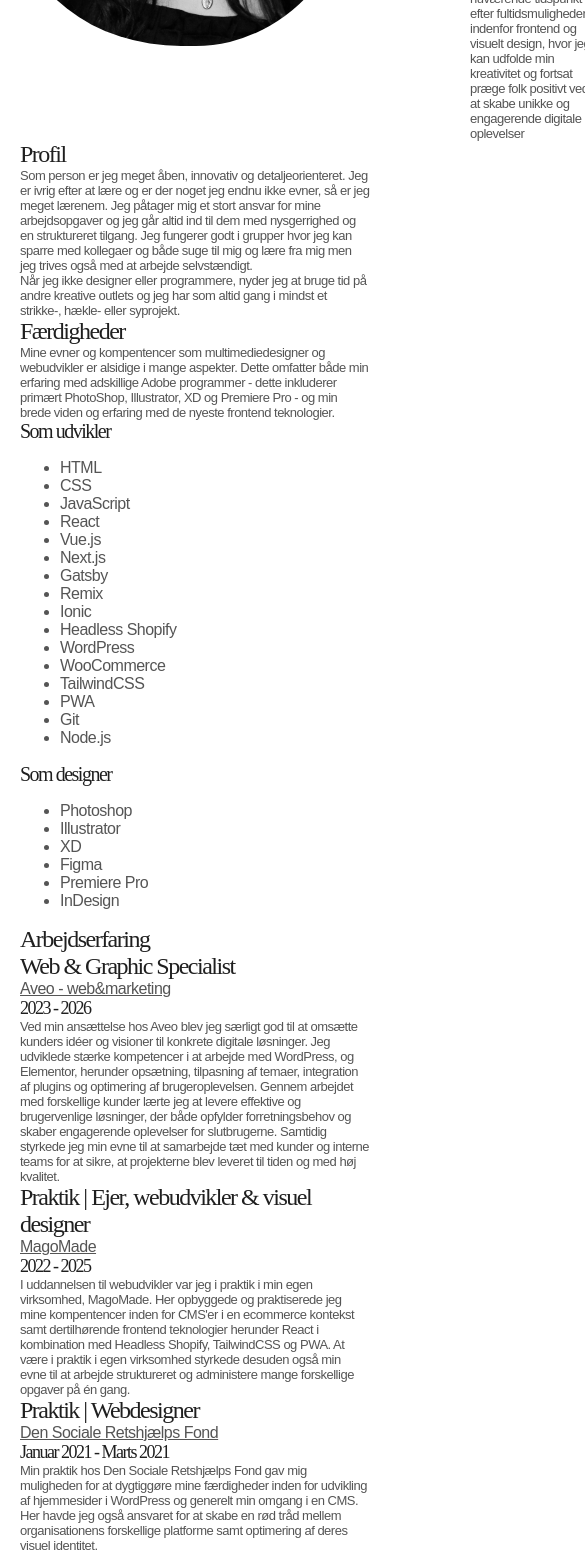
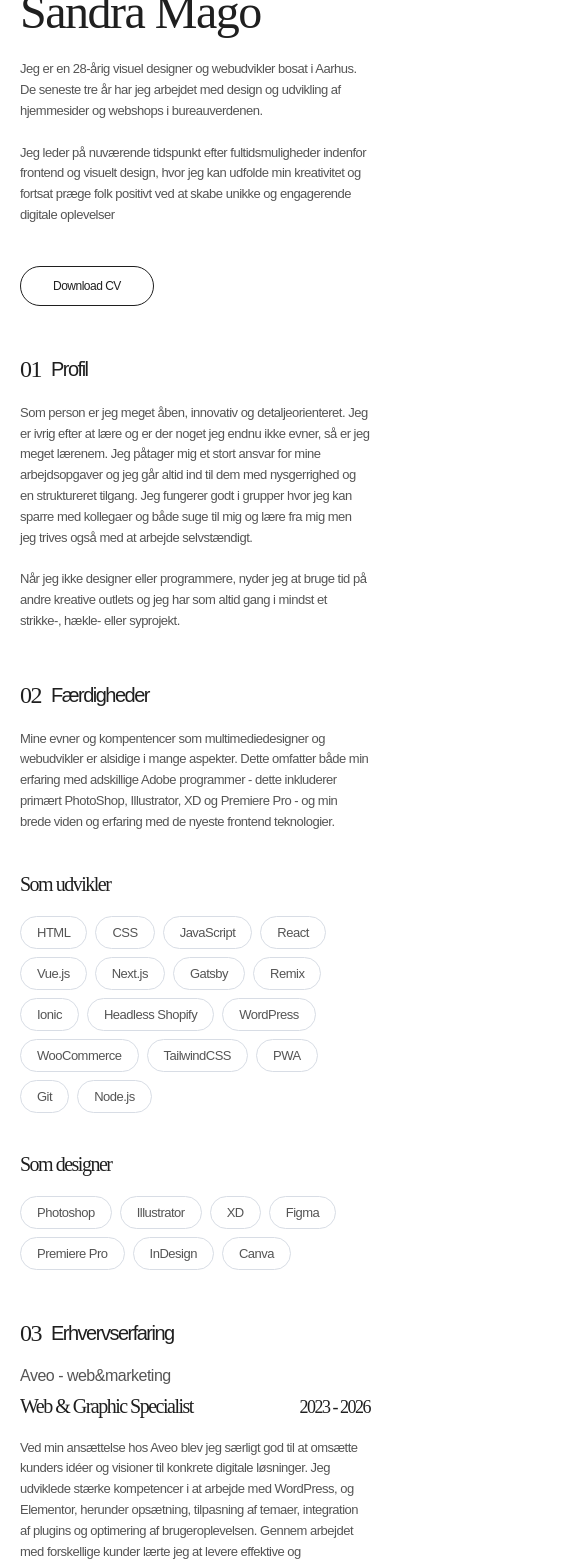
Before and after one commit to sandramago/portfolio, a React (Vite) app: page /om in a window 390 px wide. Shown: the part 432-1995 px from the top of the page, 585 px wide, since content can reach past the window. Built offline with nearby package versions, Linux system fonts and the light colour scheme.

Commit message:
Styling af om side

```diff
--- a/src/App.css
+++ b/src/App.css
@@ -1,3 +1,4 @@
+/***** Generelt *****/
 /* Desktop */
 body {
   margin: 0;
@@ -36,7 +37,7 @@ section {
 /* Tablet */
 @media (max-width: 1024px) {
   section {
-  padding: 7px 30px;
+  padding: 70px 30px;
 }
 
 .btn {
@@ -89,6 +90,7 @@ section {
   border: 1px solid #d8dde5;
   border-radius: 100px;
   background-color: transparent;
+  z-index: 99;
   transition: 0.2s ease-in-out;
 }
 
@@ -159,6 +161,7 @@ li > a:hover::after, li > a.active-nav::after {
   background: #1f1f1f;
 }
 
+/* Mobilmenu */
 .menu-icon {
   display: none;
   flex-direction: column;
@@ -175,7 +178,6 @@ li > a:hover::after, li > a.active-nav::after {
   transition: all 0.3s ease;
 }
 
-/* Mobilnavigation */
 @media (max-width: 768px) {
   .nav-desktop {
     display: none;
@@ -188,7 +190,7 @@ li > a:hover::after, li > a.active-nav::after {
 .mobile-menu {
   position: fixed;
   top: 0;
-  left: -100%; /* start off-screen */
+  left: -100%;
   width: 100%;
   height: 100%;
   background: rgba(255,255,255,0.95);
@@ -306,7 +308,6 @@ li > a:hover::after, li > a.active-nav::after {
   .link-container a {
   font-size: 12px;
 }
-
 }
 
 .secondary-footer {
@@ -607,7 +608,7 @@ li > a:hover::after, li > a.active-nav::after {
 }
 
 .heading-text-container {
-  gap: 50px;
+  gap: 40px;
   padding-bottom: 60px;
 }
 
@@ -635,26 +636,13 @@ li > a:hover::after, li > a.active-nav::after {
 
 /***** Om - underside *****/
 .about-subpage {
-  padding: 175px 50px 140px;
-}
-
-/* Tablet */
-@media (max-width: 1024px) {
-  .about-subpage {
-    padding: 145px 30px 110px;
-}
-}
-
-/* Mobil */
-@media (max-width: 767px) {
-  .about-subpage {
-  padding: 130px 20px 90px;
-}
+  padding: 100px 50px 140px;
 }
 
 .image-text-container {
   display: flex;
   flex-direction: row;
+  align-items: center;
   gap: 100px;
 }
 
@@ -663,9 +651,33 @@ li > a:hover::after, li > a.active-nav::after {
 }
 
 .about-image {
-  width: 350px;
-  height: 350px;
+  width: 50%;
   object-fit: cover;
+}
+
+/* Tablet */
+@media (max-width: 1024px) {
+  .about-subpage {
+    padding: 100px 30px 110px;
+}
+.image-text-container {
+  gap: 40px;
+}
+}
+
+/* Mobil */
+@media (max-width: 767px) {
+  .about-subpage {
+  padding: 90px 20px 90px;
+}
+
+.image-text-container {
+  flex-direction: column;
+}
+
+.about-image {
+  width: 100%;
+}
 }
 
 .shape {
@@ -690,6 +702,154 @@ li > a:hover::after, li > a.active-nav::after {
 
 .about-subpage-text {
   text-align: start;
+  padding-bottom: 40px;
+}
+
+.about-subpage p {
+  line-height: 1.3rem;
+}
+
+.profile {
+  padding-top: 100px;
+  display: flex;
+  flex-direction: row;
+  justify-content: space-between;
+  gap: 100px;
+}
+
+.profile p {
+  width: 800px;
+}
+
+.profile-heading-container {
+ position: sticky !important;
+  position: -webkit-sticky;
+  display: flex;
+  flex-direction: column;
+  top: 80px;
+  height: fit-content;
+}
+
+.profile-heading-container h6 {
+  font-size: 56px;
+  padding-bottom: 10px;
+}
+
+.profile-heading-container h2 {
+  font-size: 24px;
+  font-family: Arial, sans-serif;
+}
+
+.skills {
+    width: 800px;
+}
+
+.skills p {
+  padding-bottom: 40px;
+}
+
+.skills ul {
+  display: flex;
+  flex-direction: row;
+  flex-wrap: wrap;
+  gap: 8px;
+  margin: 0;
+  margin-top: 20px;
+  padding: 0;
+}
+
+.skills li {
+  list-style: none;
+  border: 1px solid #d8dde5;
+  border-radius: 100px;
+  padding: 8px 16px;
+  font-size: 13px;
+}
+
+.developer-skills {
+  padding-bottom: 40px;
+}
+
+.experiences {
+  width: 800px;
+}
+
+.experience-container {
+  padding-bottom: 40px;
+}
+
+.experience-container h5 {
+  padding-top: 10px;
+}
+
+.heading-container {
+  display: flex;
+  justify-content: space-between;
+  align-items: end;
+  padding-bottom: 20px;
+}
+
+.experience-link {
+  text-decoration: none;
+}
+
+/* Tablet */
+@media (max-width: 1024px) {
+.profile {
+  gap: 40px;
+  padding-top: 70px;
+}
+
+.profile p {
+  width: 100%;
+}
+
+.profile-heading-container h6 {
+    font-size: 48px;
+}
+
+.profile-heading-container h2 {
+  font-size: 20px;
+}
+
+.profile-heading-container {
+  width: 200px;
+}
+
+.skills {
+  width: 100%;
+}
+
+.experiences {
+  width: 100%;
+}
+}
+
+/* Mobil */
+@media (max-width: 767px) {
+.profile {
+padding-top: 50px;
+flex-direction: column;
+gap: 20px;
+}
+
+.profile-heading-container h6 {
+  font-size: 24px;
+  padding: 0;
+}
+
+.profile-heading-container h2 {
+  font-size: 20px;
+  padding-bottom: 2px;
+}
+
+.profile-heading-container {
+  width: 100%;
+  position: unset !important;
+  flex-direction: row;
+  gap: 10px;
+  align-items: end;
+}
 }
 
 /***** 404 - underside *****/
--- a/src/components/About.jsx
+++ b/src/components/About.jsx
@@ -1,3 +1,5 @@
+import { Link } from "react-router-dom";
+
 export default function About() {
   return (
     <section id="om" className="about">
@@ -18,9 +20,9 @@ export default function About() {
           og erhverve mig nye.
         </p>
       </div>
-      <a href="/om" className="btn">
+      <Link to="/om" className="btn">
         Lær mig bedre at kende
-      </a>
+      </Link>
     </section>
   );
 }
--- a/src/subpages/AboutPage.jsx
+++ b/src/subpages/AboutPage.jsx
@@ -1,73 +1,75 @@
 import React from "react";
 import { Link } from "react-router-dom";
+import cvPDF from "../assets/Sandra-Mago-CV-2026.pdf";
 
 export default function AboutPage() {
   return (
     <section className="about-subpage">
       <div className="image-text-container">
         <img src="/src/assets/sandra-mago.webp" className="about-image shape" />
-
+        <div>
           <div className="about-subpage-text">
             <h1>Sandra Mago</h1>
 
             <p>
-            Jeg er en 28-årig visuel designer og webudvikler bosat i Aarhus. De
-            seneste tre år har jeg arbejdet med design og udvikling af
-            hjemmesider og webshops i bureauverdenen. <br></br><br></br>
-            jeg leder på nuværende tidspunkt efter fultidsmuligheder indenfor
-            frontend og visuelt design, hvor jeg kan udfolde min kreativitet og
-            fortsat præge folk positivt ved at skabe unikke og engagerende
+              Jeg er en 28-årig visuel designer og webudvikler bosat i Aarhus.
+              De seneste tre år har jeg arbejdet med design og udvikling af
+              hjemmesider og webshops i bureauverdenen. <br></br>
+              <br></br>
+              Jeg leder på nuværende tidspunkt efter fultidsmuligheder indenfor
+              frontend og visuelt design, hvor jeg kan udfolde min kreativitet
+              og fortsat præge folk positivt ved at skabe unikke og engagerende
               digitale oplevelser
             </p>
           </div>
-      </div>
-
-      <div
-            className="profile-container"
-            id="profil"
+          <Link
+            to={cvPDF}
+            target="_blank"
+            rel="noopener noreferrer"
+            className="btn"
           >
-            <div>
-              <div>
-                <h4>Profil</h4>
-              </div>
-              <div>
-                <p>
-                  Som person er jeg meget åben, innovativ og detaljeorienteret.
-                  Jeg er ivrig efter at lære og er der noget jeg endnu ikke
-                  evner, så er jeg meget lærenem. Jeg påtager mig et stort
-                  ansvar for mine arbejdsopgaver og jeg går altid ind til dem
-                  med nysgerrighed og en struktureret tilgang. Jeg fungerer godt
-                  i grupper hvor jeg kan sparre med kollegaer og både suge til
-                  mig og lære fra mig men jeg trives også med at arbejde
-                  selvstændigt.
-                </p>
-                <p>
-                  Når jeg ikke designer eller programmere, nyder jeg at bruge
-                  tid på andre kreative outlets og jeg har som altid gang i
-                  mindst et strikke-, hækle- eller syprojekt.
-                </p>
+            Download CV
+          </Link>
         </div>
       </div>
 
-            <div className="skills-container">
       <div>
-                <h4>
-                  Færdigheder
-                </h4>
+        <div className="profile">
+          <div className="profile-heading-container">
+            <h6>01</h6>
+            <h2>Profil</h2>
           </div>
-              <div>
+
           <p>
-                  Mine evner og kompentencer som multimediedesigner og
-                  webudvikler er alsidige i mange aspekter. Dette omfatter både
-                  min erfaring med adskillige Adobe programmer - dette
-                  inkluderer primært PhotoShop, Illustrator, XD og Premiere Pro
-                  - og min brede viden og erfaring med de nyeste frontend
-                  teknologier.
+            Som person er jeg meget åben, innovativ og detaljeorienteret. Jeg er
+            ivrig efter at lære og er der noget jeg endnu ikke evner, så er jeg
+            meget lærenem. Jeg påtager mig et stort ansvar for mine
+            arbejdsopgaver og jeg går altid ind til dem med nysgerrighed og en
+            struktureret tilgang. Jeg fungerer godt i grupper hvor jeg kan
+            sparre med kollegaer og både suge til mig og lære fra mig men jeg
+            trives også med at arbejde selvstændigt. <br></br>
+            <br></br>
+            Når jeg ikke designer eller programmere, nyder jeg at bruge tid på
+            andre kreative outlets og jeg har som altid gang i mindst et
+            strikke-, hækle- eller syprojekt.
           </p>
+        </div>
 
-                <h5>
-                  Som udvikler
-                </h5>
+        <div className="profile">
+          <div className="profile-heading-container">
+            <h6>02</h6>
+            <h2>Færdigheder</h2>
+          </div>
+          <div className="skills">
+            <p>
+              Mine evner og kompentencer som multimediedesigner og webudvikler
+              er alsidige i mange aspekter. Dette omfatter både min erfaring med
+              adskillige Adobe programmer - dette inkluderer primært PhotoShop,
+              Illustrator, XD og Premiere Pro - og min brede viden og erfaring
+              med de nyeste frontend teknologier.
+            </p>
+            <div className="developer-skills">
+              <h5>Som udvikler</h5>
               <ul>
                 <li>HTML</li>
                 <li>CSS</li>
@@ -86,10 +88,9 @@ export default function AboutPage() {
                 <li>Git</li>
                 <li>Node.js</li>
               </ul>
-
-                <h5>
-                  Som designer
-                </h5>
+            </div>
+            <div className="designer-skills">
+              <h5>Som designer</h5>
               <ul>
                 <li>Photoshop</li>
                 <li>Illustrator</li>
@@ -97,84 +98,79 @@ export default function AboutPage() {
                 <li>Figma</li>
                 <li>Premiere Pro</li>
                 <li>InDesign</li>
+                <li>Canva</li>
               </ul>
             </div>
           </div>
+        </div>
 
-            <div className="experiences-container">
-              <div>
-                <h4>
-                  Arbejdserfaring
-                </h4>
+        <div className="profile">
+          <div className="profile-heading-container">
+            <h6>03</h6>
+            <h2>Erhvervserfaring</h2>
           </div>
-              <div>
-                <div>
-                  <h4>
-                    Web & Graphic Specialist
-                  </h4>
-                  <Link to="https://aveo.dk/">
+          <div className="experiences">
+            <div className="experience-container">
+              <Link to="https://aveo.dk/" className="experience-link">
                 Aveo - web&marketing
               </Link>
-                  <h6>
-                    2023 - 2026
-                  </h6>
+              <div className="heading-container">
+                <h5>Web & Graphic Specialist</h5>
+                <h6>2023 - 2026</h6>
+              </div>
               <p>
-                    Ved min ansættelse hos Aveo blev jeg særligt god til at
-                    omsætte kunders idéer og visioner til konkrete digitale
-                    løsninger. Jeg udviklede stærke kompetencer i at arbejde med
-                    WordPress,  og Elementor, herunder opsætning, tilpasning af
-                    temaer, integration af plugins og optimering af
-                    brugeroplevelsen. Gennem arbejdet med forskellige kunder
-                    lærte jeg at levere effektive og brugervenlige løsninger,
-                    der både opfylder forretningsbehov og skaber engagerende
-                    oplevelser for slutbrugerne. Samtidig styrkede jeg min evne
-                    til at samarbejde tæt med kunder og interne teams for at
-                    sikre, at projekterne blev leveret til tiden og med høj
-                    kvalitet.
+                Ved min ansættelse hos Aveo blev jeg særligt god til at omsætte
+                kunders idéer og visioner til konkrete digitale løsninger. Jeg
+                udviklede stærke kompetencer i at arbejde med WordPress, og
+                Elementor, herunder opsætning, tilpasning af temaer, integration
+                af plugins og optimering af brugeroplevelsen. Gennem arbejdet
+                med forskellige kunder lærte jeg at levere effektive og
+                brugervenlige løsninger, der både opfylder forretningsbehov og
+                skaber engagerende oplevelser for slutbrugerne. Samtidig
+                styrkede jeg min evne til at samarbejde tæt med kunder og
+                interne teams for at sikre, at projekterne blev leveret til
+                tiden og med høj kvalitet.
               </p>
             </div>
 
-                <div>
-                  <h4>
-                    Praktik | Ejer, webudvikler & visuel designer
-                  </h4>
-                  <Link to="https://magomade.dk/">
+            <div className="experience-container">
+              <Link to="https://magomade.dk/" className="experience-link">
                 MagoMade
               </Link>
-                  <h6>
-                    2022 - 2025
-                  </h6>
+              <div className="heading-container">
+                <h5>Praktik | Ejer, webudvikler & visuel designer</h5>
+                <h6>2022 - 2025</h6>
+              </div>
               <p>
                 I uddannelsen til webudvikler var jeg i praktik i min egen
                 virksomhed, MagoMade. Her opbyggede og praktiserede jeg mine
                 kompentencer inden for CMS'er i en ecommerce kontekst samt
-                    dertilhørende frontend teknologier herunder React i
-                    kombination med Headless Shopify, TailwindCSS og PWA. At
-                    være i praktik i egen virksomhed styrkede desuden også min
-                    evne til at arbejde struktureret og administere mange
-                    forskellige opgaver på én gang.
+                dertilhørende frontend teknologier herunder React i kombination
+                med Headless Shopify, TailwindCSS og PWA. At være i praktik i
+                egen virksomhed styrkede desuden også min evne til at arbejde
+                struktureret og administere mange forskellige opgaver på én
+                gang.
               </p>
             </div>
 
-                <div>
-                  <h4>
-                    Praktik | Webdesigner
-                  </h4>
+            <div className="experience-container">
               <Link
                 to="https://www.socialeretshjaelp.dk/"
+                className="experience-link"
               >
                 Den Sociale Retshjælps Fond
               </Link>
-                  <h6>
-                    Januar 2021 - Marts 2021
-                  </h6>
+              <div className="heading-container">
+                <h5>Praktik | Webdesigner</h5>
+                <h6>2021</h6>
+              </div>
               <p>
-                    Min praktik hos Den Sociale Retshjælps Fond gav mig
-                    muligheden for at dygtiggøre mine færdigheder inden for
-                    udvikling af hjemmesider i WordPress og generelt min omgang
-                    i en CMS. Her havde jeg også ansvaret for at skabe en rød
-                    tråd mellem organisationens forskellige platforme samt
-                    optimering af deres visuel identitet.
+                Min praktik hos Den Sociale Retshjælps Fond gav mig muligheden
+                for at dygtiggøre mine færdigheder inden for udvikling af
+                hjemmesider i WordPress og generelt min omgang i en CMS. Her
+                havde jeg også ansvaret for at skabe en rød tråd mellem
+                organisationens forskellige platforme samt optimering af deres
+                visuel identitet.
               </p>
             </div>
           </div>
```
Also changed, not shown: src/components/Footer.jsx (+15 -14 lines), src/components/MobileMenu.jsx (+7 -6 lines), src/components/Navbar.jsx (+4 -4 lines). Lines whose indentation alone changed are shown as unchanged.
